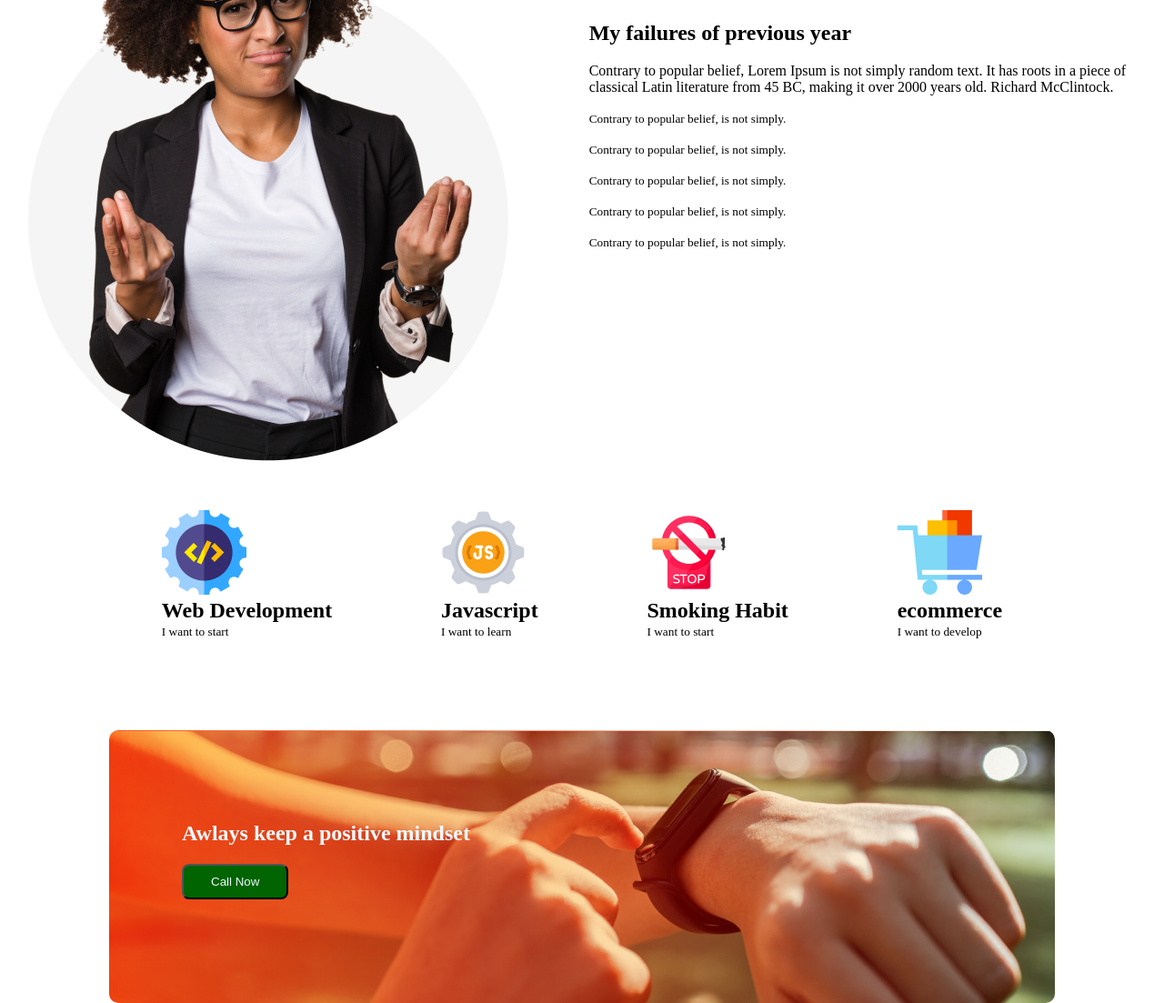
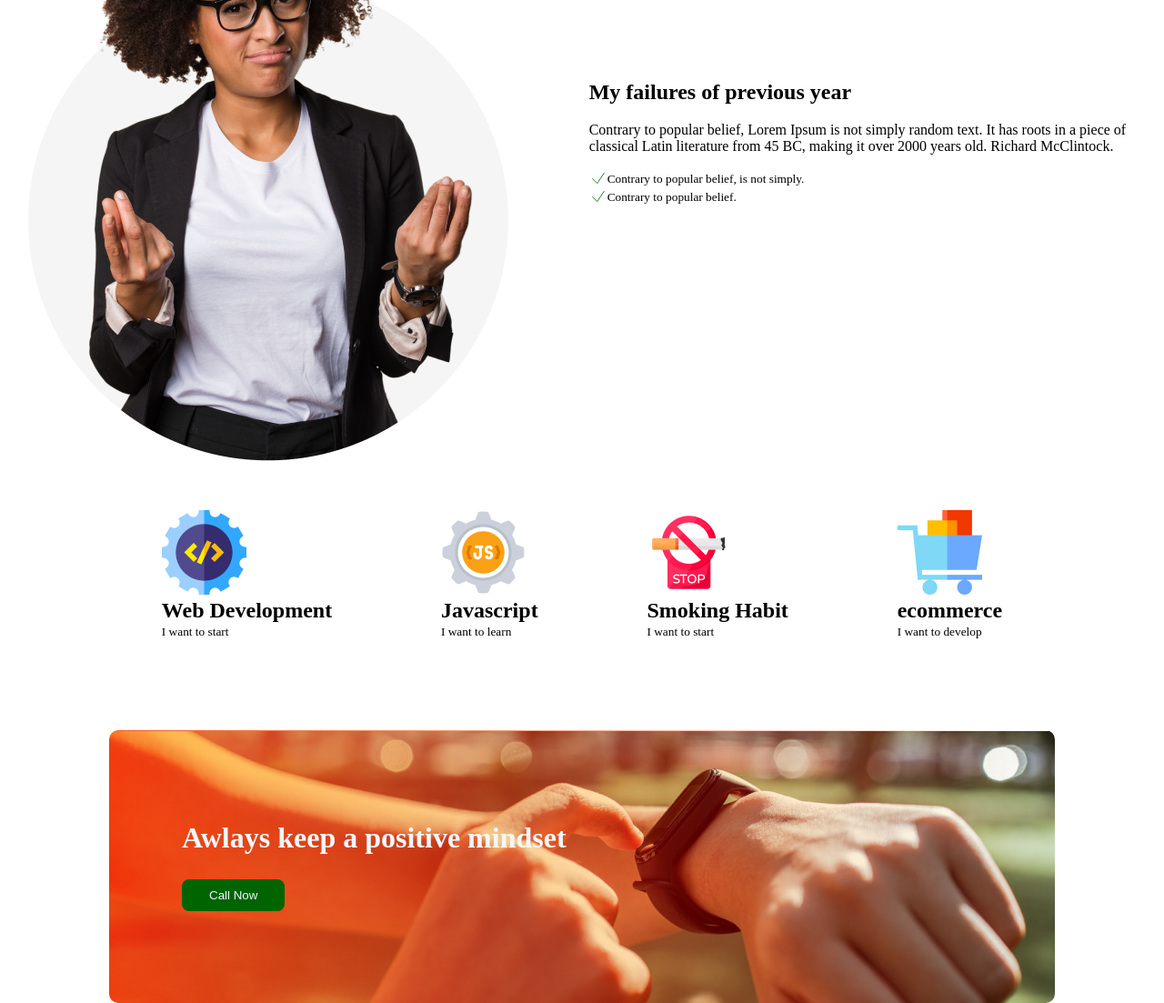
Before and after one commit to TahmidRahman32/fast-rcv-assign, a plain HTML site: page index.html in a window 1280 px wide. Shown: the part 1025-2128 px from the top of the page at 91% size. Drawn offline with Linux system fonts and the light colour scheme.

Commit message:
all over final

```diff
--- a/css/index.css
+++ b/css/index.css
@@ -103,7 +103,9 @@
 
 .dredian-title {
    color: aliceblue;
+   font-size: xx-large;
    padding: 100px 0px 0px 80px;
+
 
 }
 
@@ -112,6 +114,7 @@
    color: aliceblue;
    background-color: darkgreen;
    border-radius: 8px;
+   border: 0px;
    margin-left: 80px;
 }
 
@@ -155,3 +158,16 @@
    border-radius: 5px;
    padding: 5px;
 }
+.svg-icon{
+   display: flex;
+   align-items: center;
+   margin: 0px;
+}
+.svg-icon svg{
+   width: 20px;
+   color: darkgreen;
+   margin: 0px;
+}
+.icon-title-2{
+   margin: 0px;
+}
--- a/index.html
+++ b/index.html
@@ -45,19 +45,26 @@
                Latin
                literature
                from 45 BC, making it over 2000 years old. Richard McClintock.</p>
-            <div class="icons">
-               <!-- <span class="icon">
-               <svg class="svg-icon" xmlns="http://www.w3.org/2000/svg" fill="none" viewBox="" stroke-width="" stroke="currentColor"
-                  class="w-20 h-20">
+
+            <div class="svg-icon">
+               <svg xmlns="http://www.w3.org/2000/svg" fill="none" viewBox="0 0 24 24" stroke-width="1"
+                  stroke="currentColor" class="w-2 h-2">
                   <path stroke-linecap="round" stroke-linejoin="round" d="M4.5 12.75l6 6 9-13.5" />
-               </svg> -->
-               <p><small>Contrary to popular belief, is not simply.</small></p>
-               <p><small>Contrary to popular belief, is not simply.</small></p>
-               <p><small>Contrary to popular belief, is not simply.</small></p>
-               <p><small>Contrary to popular belief, is not simply.</small></p>
-               <p><small>Contrary to popular belief, is not simply.</small></p>
-               </span>
+               </svg>
+
+               <p class="icon-title-2"><small>Contrary to popular belief, is not simply.</small></p>
             </div>
+            <div class="svg-icon">
+               <svg xmlns="http://www.w3.org/2000/svg" fill="none" viewBox="0 0 24 24" stroke-width="1"
+                  stroke="currentColor" class="w-2 h-2">
+                  <path stroke-linecap="round" stroke-linejoin="round" d="M4.5 12.75l6 6 9-13.5" />
+               </svg>
+
+               <p class="icon-title-2"><small>Contrary to popular belief.</small></p>
+            </div>
+
+
+
          </div>
       </div>
 
@@ -71,10 +78,12 @@
             <h2 class="icon-title">Javascript</h2>
             <small>I want to learn</small>
          </div>
-         <div><img src="./images/icons/smoke.png" alt=""><h2 class="icon-title">Smoking Habit</h2>
+         <div><img src="./images/icons/smoke.png" alt="">
+            <h2 class="icon-title">Smoking Habit</h2>
             <small>I want to start</small>
          </div>
-         <div><img src="./images/icons/ecom.png" alt=""><h2 class="icon-title">ecommerce</h2>
+         <div><img src="./images/icons/ecom.png" alt="">
+            <h2 class="icon-title">ecommerce</h2>
             <small>I want to develop</small>
          </div>
       </div>
@@ -86,7 +95,8 @@
    <footer class="footer-page">
       <div class="footer-title">
          <h1>Future</h1>
-         <p><small>There are many variations of passages of Lorem Ipsum available, but the majority have suffered alteration in
+         <p><small>There are many variations of passages of Lorem Ipsum available, but the majority have suffered
+               alteration in
                some form,
                by injected humour, or randomised words</small></p>
          <p>Email : info@gmail.com</p>
```
Lines whose indentation alone changed are shown as unchanged.
